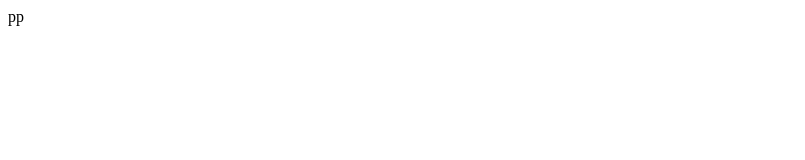
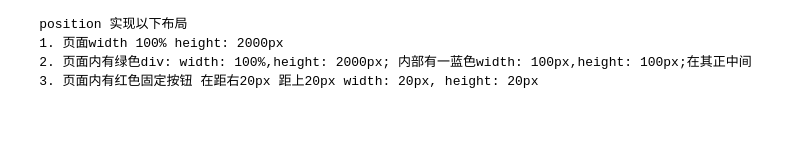
Before and after one commit to liyian/study-, a plain HTML site: page html/position.html in a window 1280 px wide. Shown: the whole page, without its empty margins (0-805 px from the left). Drawn offline with Linux system fonts and the light colour scheme.

Commit message:
feat: html practice

```diff
--- a/html/position.html
+++ b/html/position.html
@@ -1,3 +1,9 @@
+<!--
+ * @Author: xiaoguang_10@qq.com
+ * @LastEditors: xiaoguang_10@qq.com
+ * @Date: 2020-12-17 14:29:00
+ * @LastEditTime: 2020-12-17 14:50:23
+-->
 
 <!DOCTYPE html>
 <html lang="en">
@@ -7,6 +13,11 @@
   <title>postition</title>
 </head>
 <body>
-  <div>pp</div>
+  <pre>
+    position 实现以下布局
+    1. 页面width 100% height: 2000px
+    2. 页面内有绿色div: width: 100%,height: 2000px; 内部有一蓝色width: 100px,height: 100px;在其正中间
+    3. 页面内有红色固定按钮 在距右20px 距上20px width: 20px, height: 20px
+  </pre>
 </body>
 </html>
```
Also changed, not shown: html/3column.html (added, +15 -0 lines), html/flex.html (added, +14 -0 lines), 1 other file.
